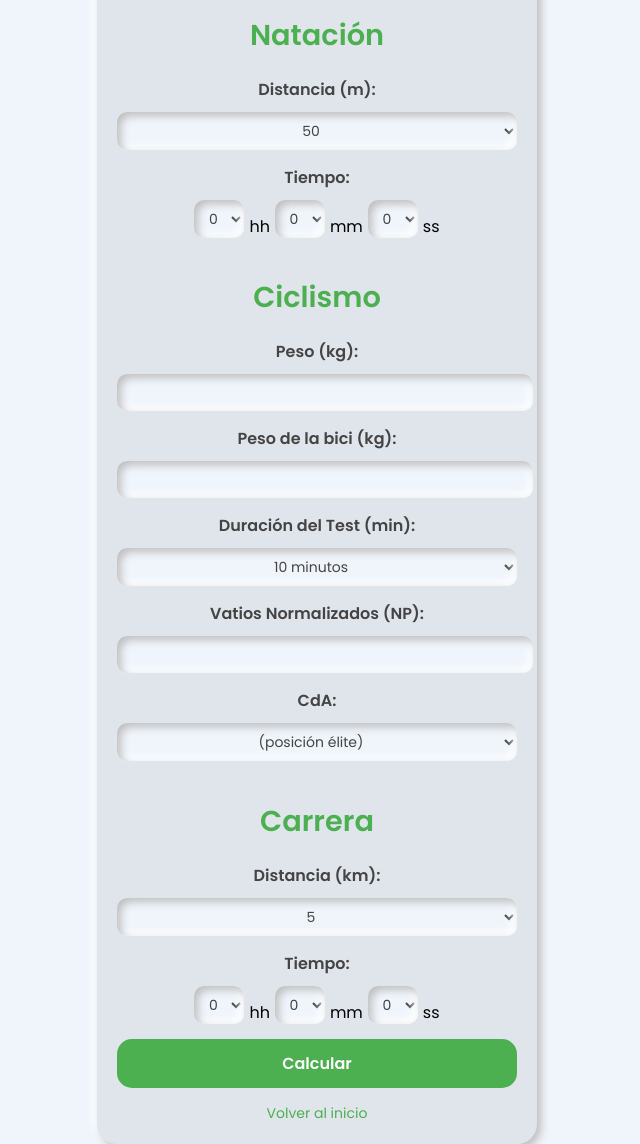
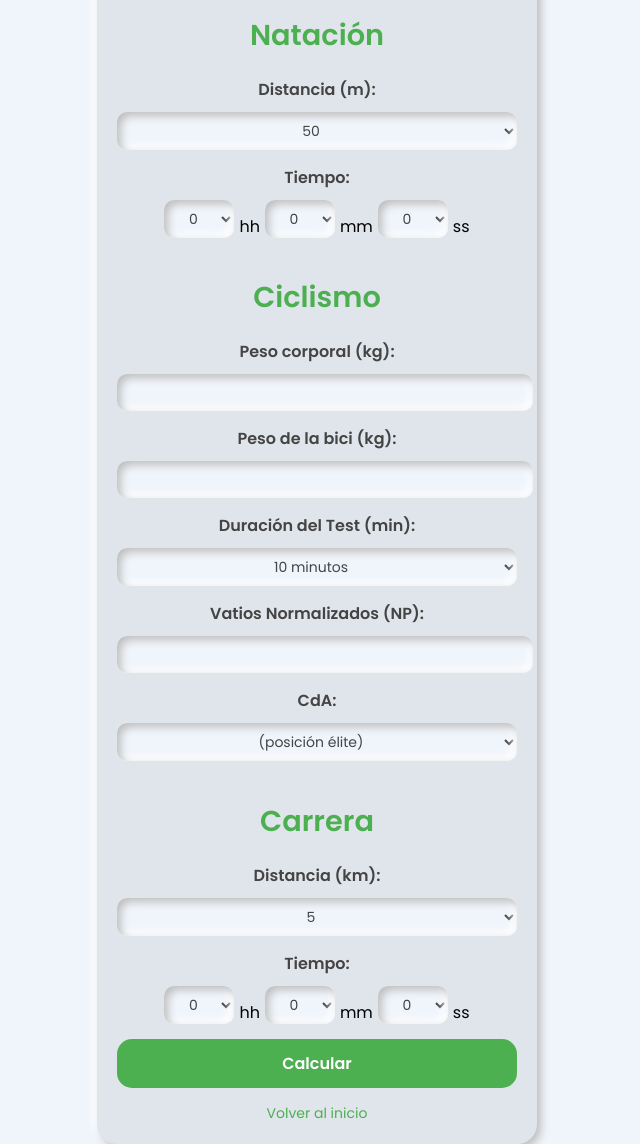
Before and after one commit to Vicarroyo/Dzerotrisplit, a Flask app: page /triatlon_input in a window 1280 px wide. Shown: the part 390-1534 px from the top of the page, without its empty margins (323-963 px from the left). Run offline with Flask 3, Linux system fonts and the light colour scheme.

Commit message:
Update triatlon_input.html

```diff
--- a/templates/triatlon_input.html
+++ b/templates/triatlon_input.html
@@ -97,7 +97,7 @@
         }
 
         .time-select select {
-            width: 50px; /* ancho fijo para horas, min, seg */
+            width: 70px; /* ancho fijo para horas, min, seg */
             padding: 8px;
             border: none;
             border-radius: 10px;
@@ -187,6 +187,7 @@
 <div class="time-select">
     <div>
         <select id="swim-hours" name="swim_hours" required>
+            <!-- Usar valores generados dinámicamente -->
             {% for h in range(0, 24) %}
             <option value="{{ h }}">{{ h }}</option>
             {% endfor %}
@@ -211,9 +212,10 @@
     </div>
 </div>
 
+
                 <!-- Ciclismo -->
                 <h2>Ciclismo</h2>
-                <label for="weight">Peso (kg):</label>
+                <label for="weight">Peso corporal (kg):</label>
                 <input
                   type="number"
                   id="weight"
```
Lines whose indentation alone changed are shown as unchanged.
